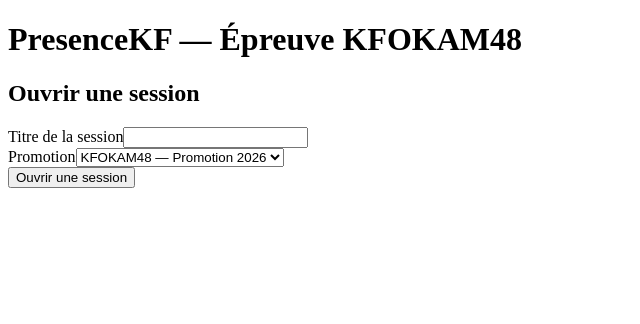
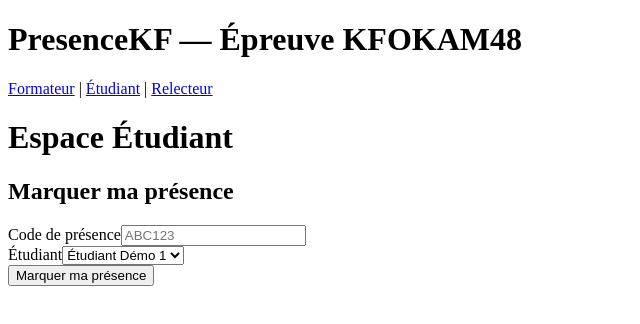
Before and after one commit to kabary-hub/kfokam48-epreuve-153, a React (Vite) app in the folder frontend/: page /etudiant in a window 1280 px wide. Shown: the top 324 px of the page, without its empty margins (0-640 px from the left). Built offline with nearby package versions, Linux system fonts and the light colour scheme; no server answers.

Commit message:
feat(EF1,F2,F3): formulaire marquage présence + écran étudiant

```diff
--- a/frontend/package.json
+++ b/frontend/package.json
@@ -9,9 +9,10 @@
     "preview": "vite preview"
   },
   "dependencies": {
+    "axios": "^1.6.0",
     "react": "^18.2.0",
     "react-dom": "^18.2.0",
-    "axios": "^1.6.0"
+    "react-router-dom": "^7.18.4"
   },
   "devDependencies": {
     "@vitejs/plugin-react": "^4.2.0",
--- a/frontend/src/App.tsx
+++ b/frontend/src/App.tsx
@@ -1,15 +1,41 @@
+import { BrowserRouter, Link, Navigate, Route, Routes } from 'react-router-dom';
 import { SessionForm } from './components/SessionForm';
+import { EtudiantPage } from './pages/EtudiantPage';
+import { RelecteurPage } from './pages/RelecteurPage';
 
 function App() {
   return (
+    <BrowserRouter>
       <div className="app">
         <header>
           <h1>PresenceKF — Épreuve KFOKAM48</h1>
+          <nav aria-label="Navigation principale">
+            <Link to="/formateur">Formateur</Link>
+            {' | '}
+            <Link to="/etudiant">Étudiant</Link>
+            {' | '}
+            <Link to="/relecteur">Relecteur</Link>
+          </nav>
         </header>
         <main>
+          <Routes>
+            <Route path="/" element={<Navigate to="/etudiant" replace />} />
+            <Route
+              path="/formateur"
+              element={
+                <div className="page-formateur">
+                  <h1>Espace Formateur</h1>
                   <SessionForm />
+                </div>
+              }
+            />
+            <Route path="/etudiant" element={<EtudiantPage />} />
+            <Route path="/relecteur" element={<RelecteurPage />} />
+            <Route path="*" element={<Navigate to="/etudiant" replace />} />
+          </Routes>
         </main>
       </div>
+    </BrowserRouter>
   );
 }
 
--- /dev/null
+++ b/frontend/src/api/presencesApi.ts
@@ -0,0 +1,28 @@
+import { apiClient } from './client';
+
+export interface PresenceCreateDto {
+  code: string;
+  etudiantId: number;
+}
+
+export interface PresenceResponseDto {
+  id: number;
+  sessionId: number;
+  etudiantId: number;
+  source: 'ETUDIANT' | 'FORMATEUR';
+}
+
+/**
+ * POST /api/presences — marquer la présence avec un code (EF1).
+ * Erreurs possibles : 400 CODE_INCONNU, 409 DEJA_PRESENT, 410 CODE_EXPIRE,
+ * 429 TROP_TENTATIVES (RG3).
+ */
+export async function marquerPresence(
+  dto: PresenceCreateDto
+): Promise<PresenceResponseDto> {
+  const response = await apiClient.post<PresenceResponseDto>(
+    '/api/presences',
+    dto
+  );
+  return response.data;
+}
--- /dev/null
+++ b/frontend/src/components/PresenceForm.tsx
@@ -0,0 +1,72 @@
+import { useState, type FormEvent } from 'react';
+import { marquerPresence, type PresenceResponseDto } from '../api/presencesApi';
+import { useAsync } from '../hooks/useAsync';
+
+/**
+ * Formulaire de marquage de présence (M2, EF1).
+ * L'identité de l'étudiant est choisie dans la liste de démonstration (Q1).
+ */
+export function PresenceForm() {
+  const [code, setCode] = useState('');
+  const [etudiantId, setEtudiantId] = useState(1);
+  const { data, loading, error, run } = useAsync<PresenceResponseDto>();
+
+  const handleSubmit = async (event: FormEvent<HTMLFormElement>) => {
+    event.preventDefault();
+    await run(() => marquerPresence({ code: code.trim().toUpperCase(), etudiantId }));
+  };
+
+  return (
+    <section className="presence-form">
+      <h2>Marquer ma présence</h2>
+      <form onSubmit={handleSubmit}>
+        <div>
+          <label htmlFor="presence-code">Code de présence</label>
+          <input
+            id="presence-code"
+            type="text"
+            value={code}
+            onChange={(event) => setCode(event.target.value.toUpperCase())}
+            required
+            maxLength={6}
+            minLength={6}
+            pattern="[A-Z0-9]{6}"
+            placeholder="ABC123"
+            autoComplete="off"
+          />
+        </div>
+
+        <div>
+          <label htmlFor="presence-etudiant">Étudiant</label>
+          <select
+            id="presence-etudiant"
+            value={etudiantId}
+            onChange={(event) => setEtudiantId(Number(event.target.value))}
+          >
+            <option value={1}>Étudiant Démo 1</option>
+            <option value={2}>Étudiant Démo 2</option>
+            <option value={3}>Étudiant Démo 3</option>
+          </select>
+        </div>
+
+        <button type="submit" disabled={loading}>
+          {loading ? 'Envoi…' : 'Marquer ma présence'}
+        </button>
+      </form>
+
+      {error && (
+        <div role="alert" className="error">
+          <strong>{error.code}</strong> : {error.message}
+        </div>
+      )}
+
+      {data && (
+        <div role="status" className="success">
+          <p>Présence enregistrée.</p>
+          <p>Session : {data.sessionId}</p>
+          <p>Source : {data.source}</p>
+        </div>
+      )}
+    </section>
+  );
+}
--- /dev/null
+++ b/frontend/src/pages/EtudiantPage.tsx
@@ -0,0 +1,10 @@
+import { PresenceForm } from '../components/PresenceForm';
+
+export function EtudiantPage() {
+  return (
+    <div className="page-etudiant">
+      <h1>Espace Étudiant</h1>
+      <PresenceForm />
+    </div>
+  );
+}
--- /dev/null
+++ b/frontend/src/pages/RelecteurPage.tsx
@@ -0,0 +1,8 @@
+export function RelecteurPage() {
+  return (
+    <div className="page-relecteur">
+      <h1>Espace Relecteur</h1>
+      <p>Le parcours de relecture sera disponible dans une étape ultérieure.</p>
+    </div>
+  );
+}
```
Also changed, not shown: 1 other file (tests, documents, lock files or other folders). Lines whose indentation alone changed are shown as unchanged.
